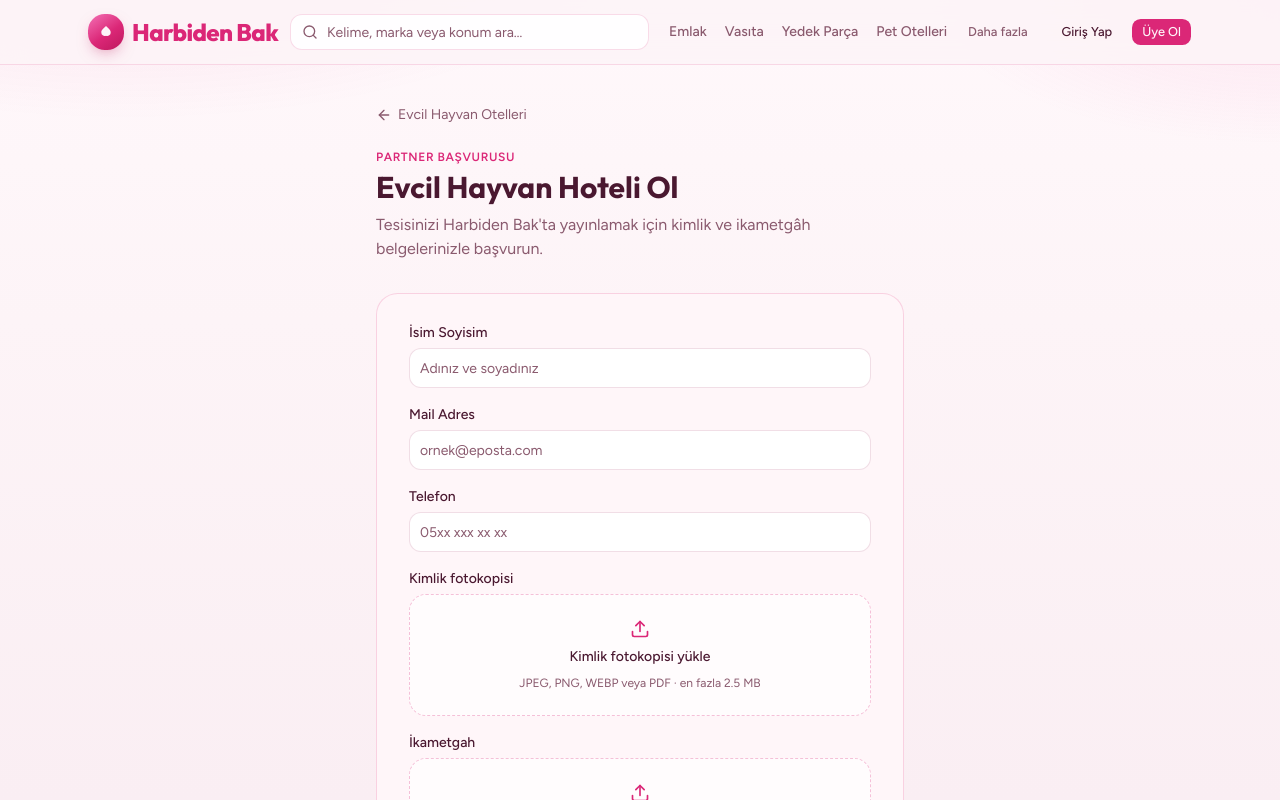
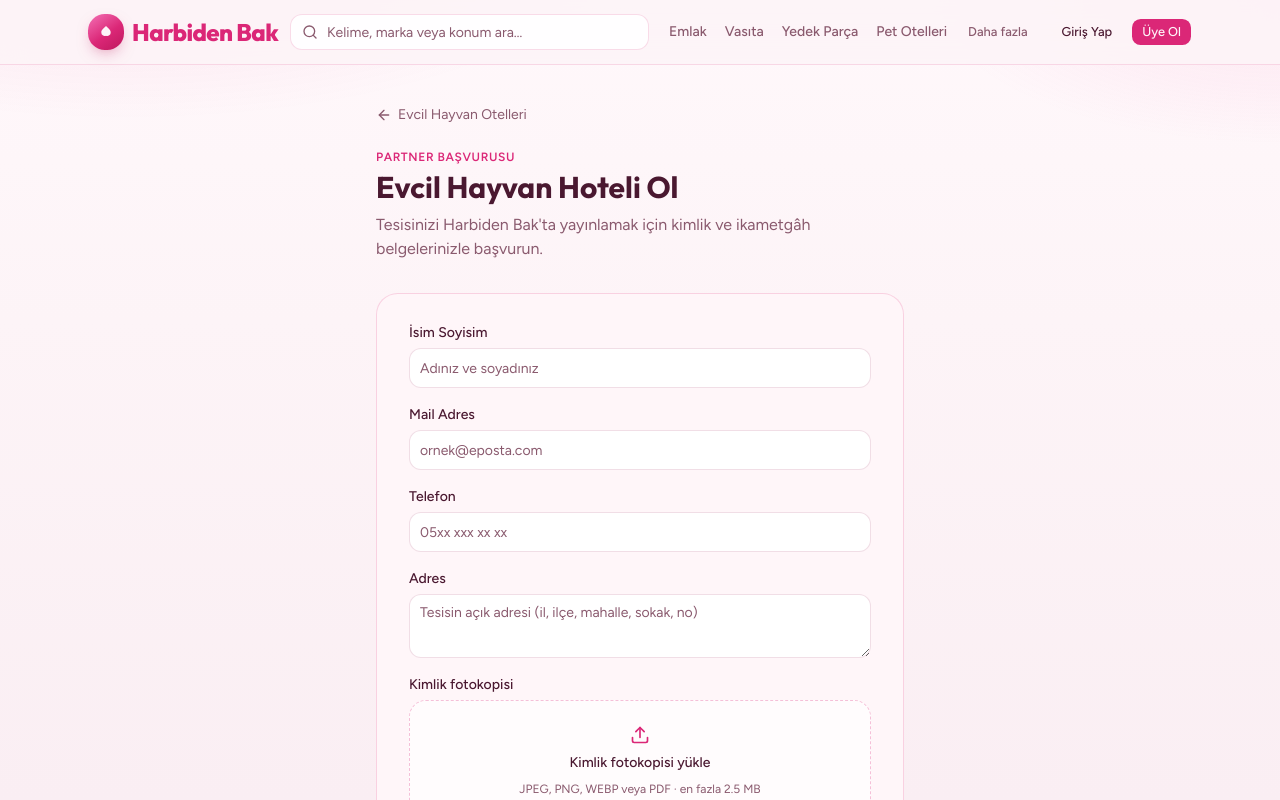
Before and after one commit to Harbiler/Harbiotoemlak, a Next.js app: page /evcil-hayvan-hoteli-ol in a window 1280 px wide. Shown: the top 800 px of the page. Built offline with nearby package versions, Linux system fonts and the light colour scheme.

Commit message:
Add address field to pet hotel partner application
Collect the facility address on Evcil Hayvan Hoteli Ol and show it
in the admin applications table.

Co-authored-by: harbiyemek <harbiyemek@hotmail.com>

```diff
--- a/src/app/admin/page.tsx
+++ b/src/app/admin/page.tsx
@@ -424,6 +424,11 @@ export default function AdminPage() {
                     <TableCell className="text-sm">
                       <p>{app.email}</p>
                       <p className="text-xs text-stone-500">{app.phone}</p>
+                      {app.address ? (
+                        <p className="mt-1 max-w-[220px] text-xs text-stone-500">
+                          {app.address}
+                        </p>
+                      ) : null}
                     </TableCell>
                     <TableCell className="text-sm">
                       <div className="flex flex-col gap-1">
--- a/src/app/evcil-hayvan-hoteli-ol/page.tsx
+++ b/src/app/evcil-hayvan-hoteli-ol/page.tsx
@@ -7,6 +7,7 @@ import type { PetHotelApplicationFile } from "@/lib/types";
 import { Button } from "@/components/ui/button";
 import { Input } from "@/components/ui/input";
 import { Label } from "@/components/ui/label";
+import { Textarea } from "@/components/ui/textarea";
 import { Alert, AlertDescription } from "@/components/ui/alert";
 import { ArrowLeft, Hotel, Upload } from "lucide-react";
 
@@ -39,6 +40,7 @@ export default function PetHotelApplyPage() {
   const [fullName, setFullName] = useState("");
   const [email, setEmail] = useState("");
   const [phone, setPhone] = useState("");
+  const [address, setAddress] = useState("");
   const [idFile, setIdFile] = useState<File | null>(null);
   const [residenceFile, setResidenceFile] = useState<File | null>(null);
   const [error, setError] = useState<string | null>(null);
@@ -51,6 +53,10 @@ export default function PetHotelApplyPage() {
 
     if (!fullName.trim() || !email.trim() || !phone.trim()) {
       setError("İsim soyisim, e-posta ve telefon zorunludur.");
+      return;
+    }
+    if (!address.trim()) {
+      setError("Adres zorunludur.");
       return;
     }
     if (!idFile || !residenceFile) {
@@ -68,6 +74,7 @@ export default function PetHotelApplyPage() {
         fullName: fullName.trim(),
         email: email.trim(),
         phone: phone.trim(),
+        address: address.trim(),
         idDocument,
         residenceDocument,
       });
@@ -175,6 +182,19 @@ export default function PetHotelApplyPage() {
         </div>
 
         <div className="space-y-2">
+          <Label htmlFor="address">Adres</Label>
+          <Textarea
+            id="address"
+            value={address}
+            onChange={(e) => setAddress(e.target.value)}
+            placeholder="Tesisin açık adresi (il, ilçe, mahalle, sokak, no)"
+            required
+            rows={3}
+            className="bg-white"
+          />
+        </div>
+
+        <div className="space-y-2">
           <Label htmlFor="idDocument">Kimlik fotokopisi</Label>
           <label
             htmlFor="idDocument"
--- a/src/lib/types.ts
+++ b/src/lib/types.ts
@@ -72,6 +72,8 @@ export interface PetHotelApplication {
   fullName: string;
   email: string;
   phone: string;
+  /** Tesis / başvuran adresi (yeni başvurularda zorunlu) */
+  address?: string;
   idDocument: PetHotelApplicationFile;
   residenceDocument: PetHotelApplicationFile;
   status: PetHotelApplicationStatus;
```
